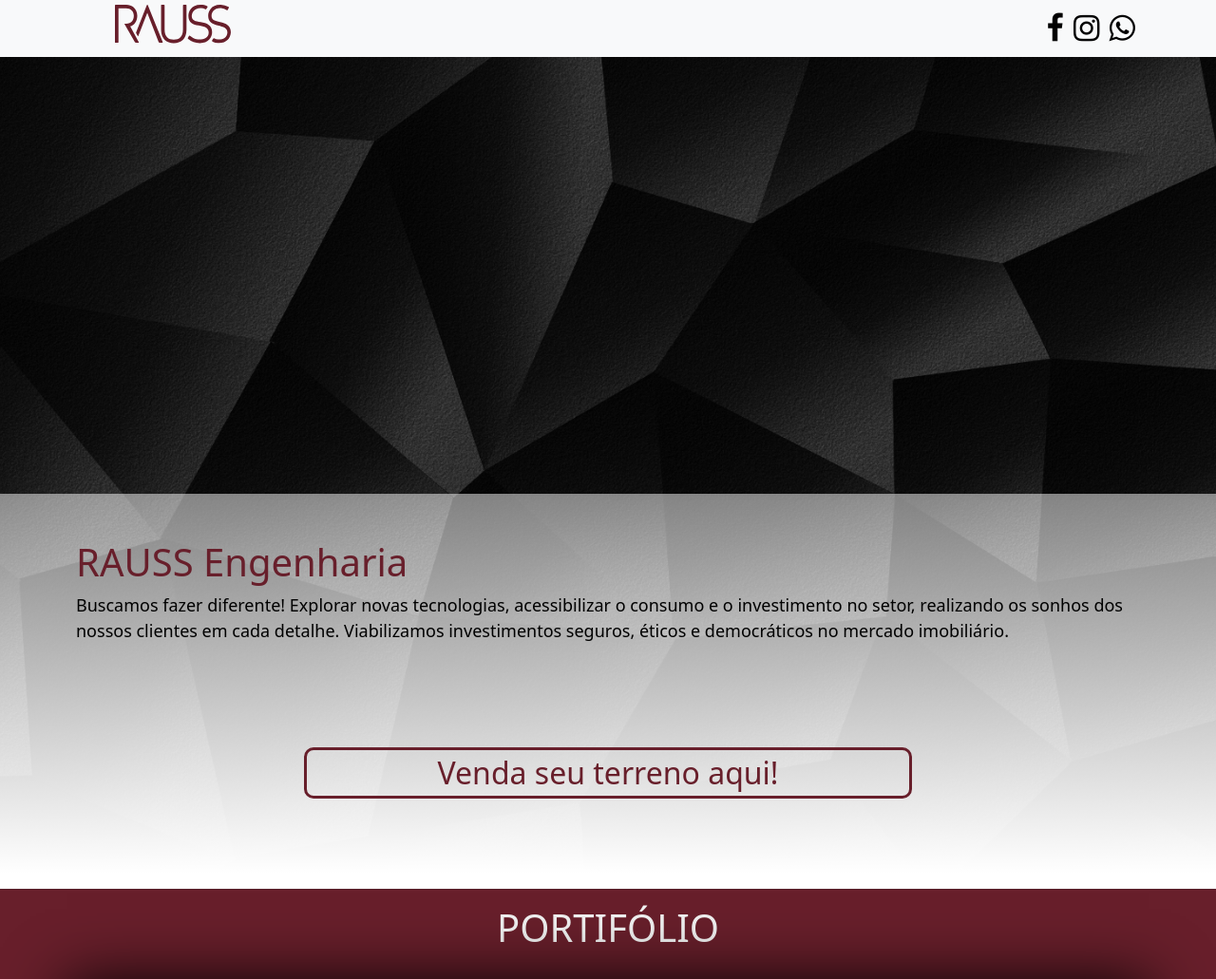
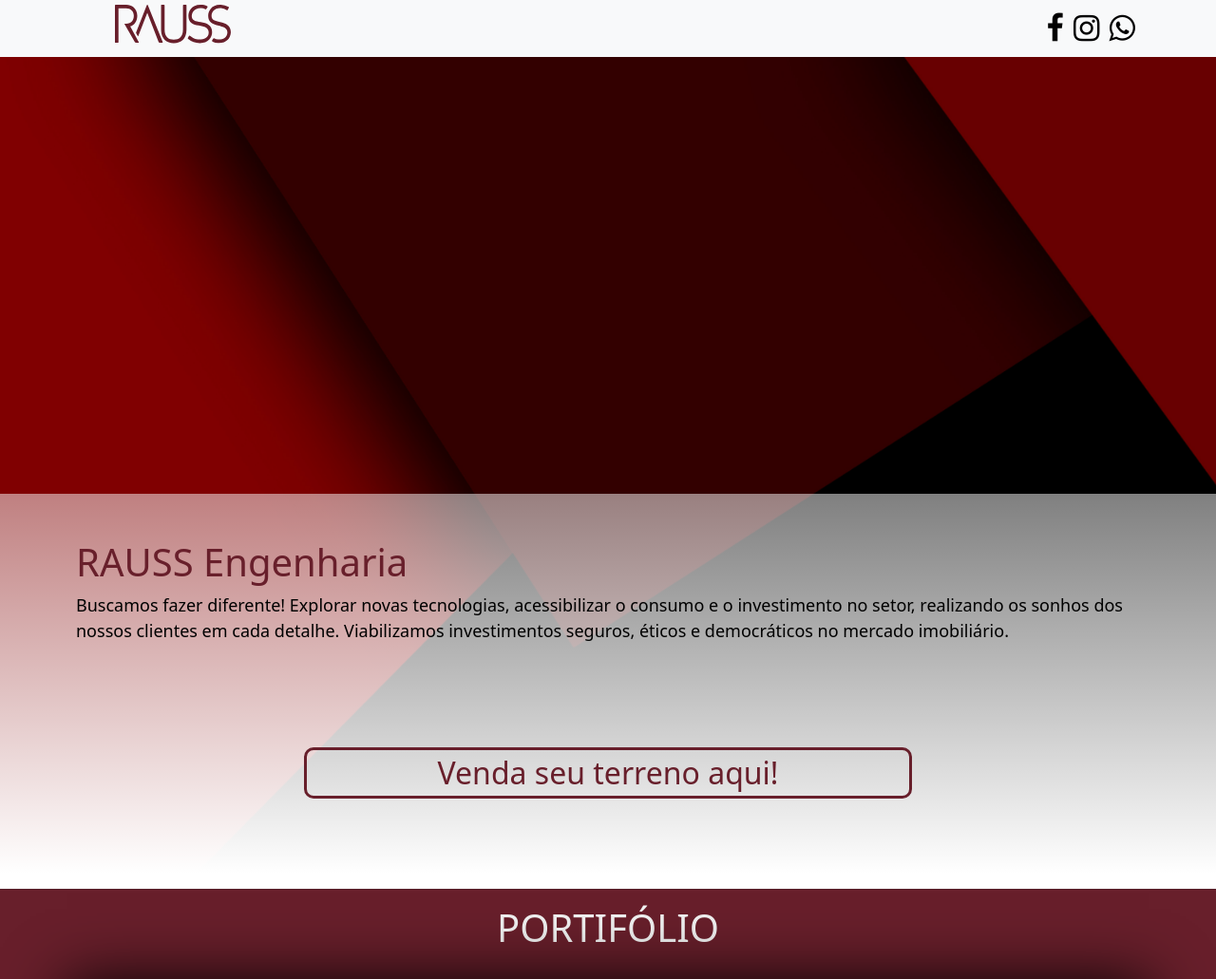
Before and after one commit to ThiagoIvens/RAUSS, a Django app: page / in a window 1280 px wide. Shown: the top 1031 px of the page at 95% size. Run offline with Django 3.2, Linux system fonts and the light colour scheme; data comes from the database, SQL or seed files in the repository.

Commit message:
update bg

```diff
--- a/static/css/styles.css
+++ b/static/css/styles.css
@@ -83,7 +83,7 @@
 
 /* ABOUT SECTION */
 .about-bg, .div-form{
-    background-image: url(/media/bg_sobre/bg.png);
+    background-image: url(/media/bg_sobre/bg.jpg);
     background-size: cover;
     background-attachment: fixed;
     background-position: center;
```
Also changed, not shown: media/bg_sobre/bg.jpg.
